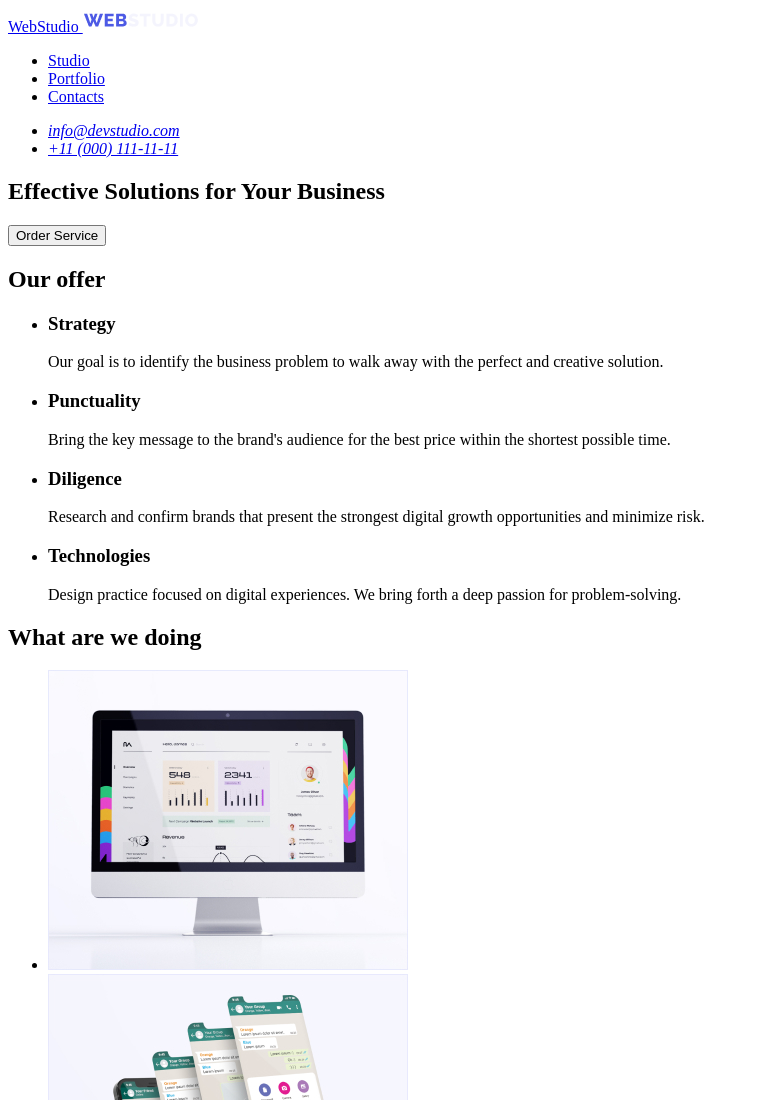
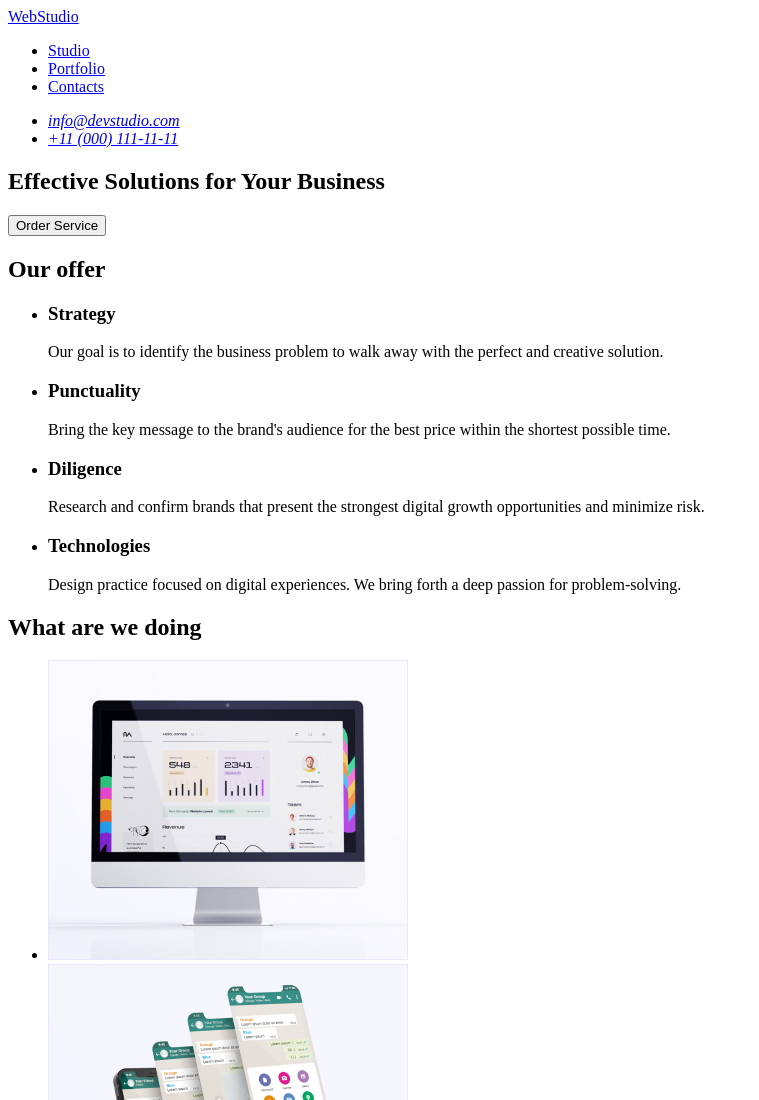
Before and after one commit to mishas00719/goit-markup-hw-01, a plain HTML site: page index.html in a window 1280 px wide. Shown: the top 1100 px of the page, without its empty margins (0-759 px from the left). Drawn offline with Linux system fonts and the light colour scheme.

Commit message:
first commit6

```diff
--- a/index.html
+++ b/index.html
@@ -8,10 +8,7 @@
   <body>
     <header>
       <nav>
-        <a href="./index.html">
-          WebStudio
-          <img src="./images/Logofooter.png" alt="Logo_of_company" />
-        </a>
+        <a href="./index.html">WebStudio</a>
         <ul>
           <li><a href="#main_page">Studio</a></li>
           <li><a href="#portfolio">Portfolio</a></li>
```
